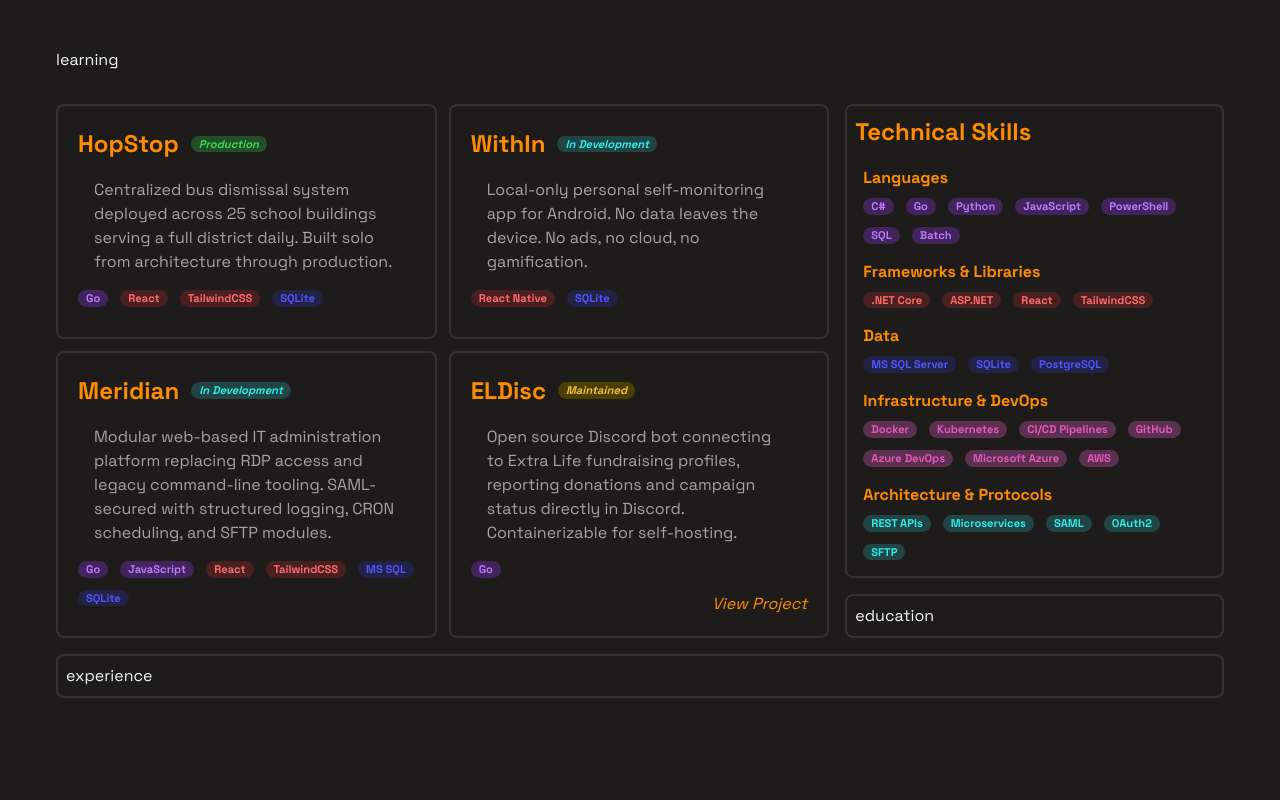
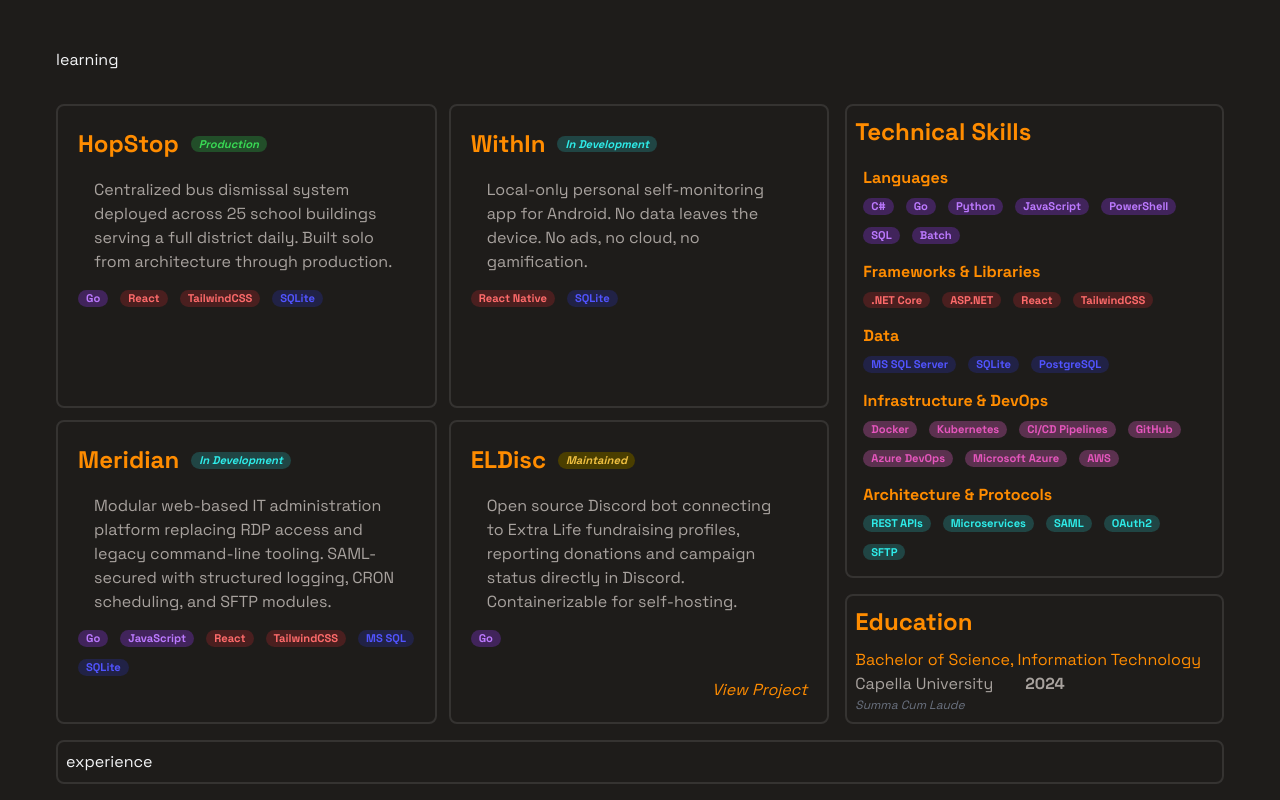
Before and after one commit to rdephillip/rdephillip-portfolio, a React (Vite) app: page / in a window 1280 px wide. Shown: the part 768-1568 px from the top of the page. Before the commit the page ends 1482 px from the top, so only its background shows below. Built offline with nearby package versions, Linux system fonts and the light colour scheme.

Commit message:
feat(edu): established educational panel

```diff
--- /dev/null
+++ b/src/components/EducationItem.jsx
@@ -0,0 +1,14 @@
+export const EducationItem = ({ item }) => {
+    return (
+        <div className="education-item">
+            <div className="education-item__header">
+                <h3>{item.degree}</h3>
+            </div>
+            <div className="education-item__subtext">
+                <h4 className="education-item__institution">{item.institution}</h4>
+                <span className="education-item__year">{item.year}</span>
+            </div>
+            <p className="education-item__distinction">{item.distinction}</p>
+        </div>
+    )
+}
--- a/src/components/sections/Education.jsx
+++ b/src/components/sections/Education.jsx
@@ -1,3 +1,16 @@
+import { education } from '../../data'
+import { EducationItem } from '../EducationItem'
+
 export const Education = () => {
-    return <section className="education">education</section>
+    return (
+        <div className='education'>
+            <h2 className='education__title'>Education</h2>
+            {education.map(item => (
+                <EducationItem
+                    key={item.id}
+                    item={item}
+                />
+            ))}
+        </div>
+    )
 }
--- a/src/index.css
+++ b/src/index.css
@@ -123,6 +123,7 @@ body {
   display: grid;
   gap: 0.75rem;
   grid-template-columns: repeat(2, 1fr);
+  grid-template-rows: 1fr 1fr;
   grid-column: 1 / 3;
   grid-row: 1 / 3;
 }
@@ -295,6 +296,43 @@ body {
   grid-row: 2;
 }
 
+.education__title {
+  font-size: 1.5rem;
+  font-weight: bolder;
+  color: #FF8C00;
+  margin-bottom: 0.5rem;
+}
+
+.education-item {
+  display:flex;
+  flex-direction: column;
+}
+
+.education-item__header {
+  color: #FF8C00;
+}
+
+.education-item__subtext {
+  display: flex;
+  flex-direction: row;
+  gap: 2rem;
+}
+
+.education-item__institution {
+  color: #a8a29e;
+}
+
+.education-item__year {
+  color: #a8a29e;
+  font-weight: bolder;
+}
+
+.education-item__distinction {
+  color: #6b7280;
+  font-style: italic;
+  font-size: 0.75rem;
+}
+
 .learning {
   max-width: 1200px;
   margin: 0 auto;
```
